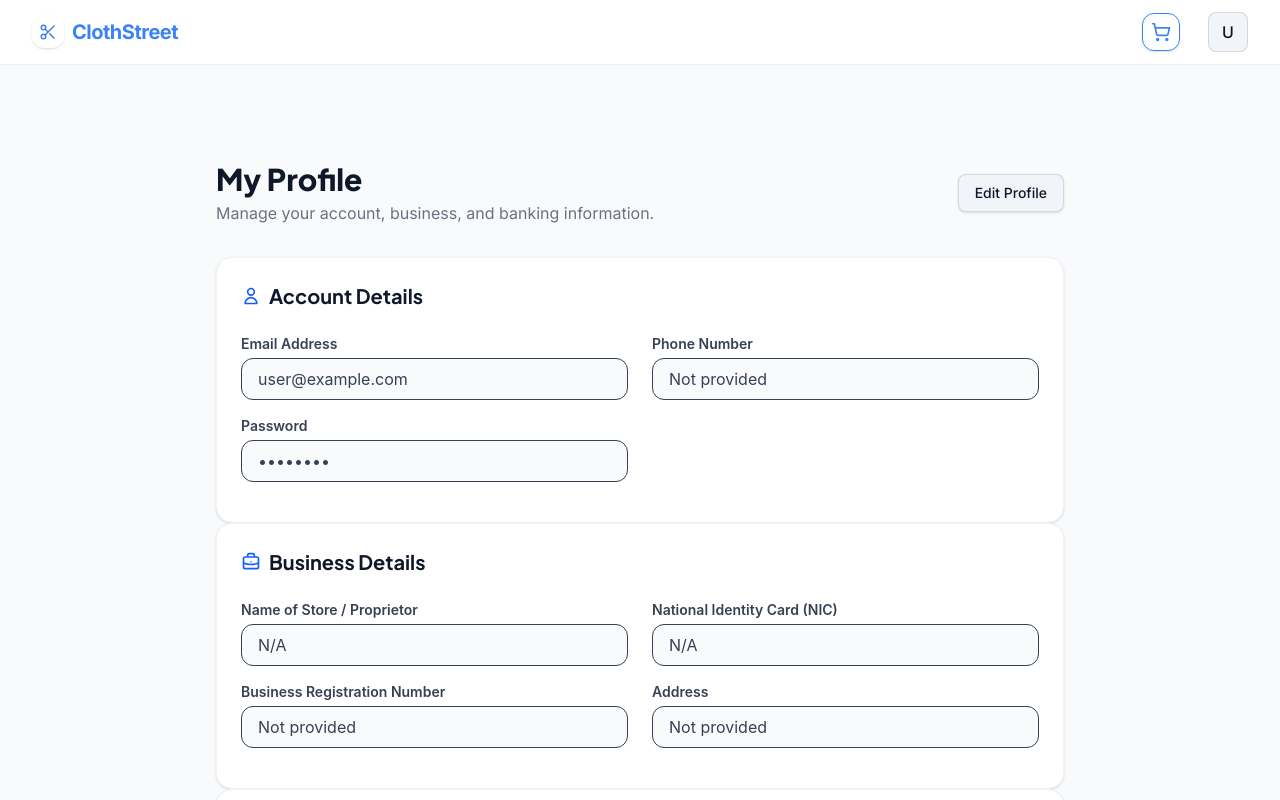
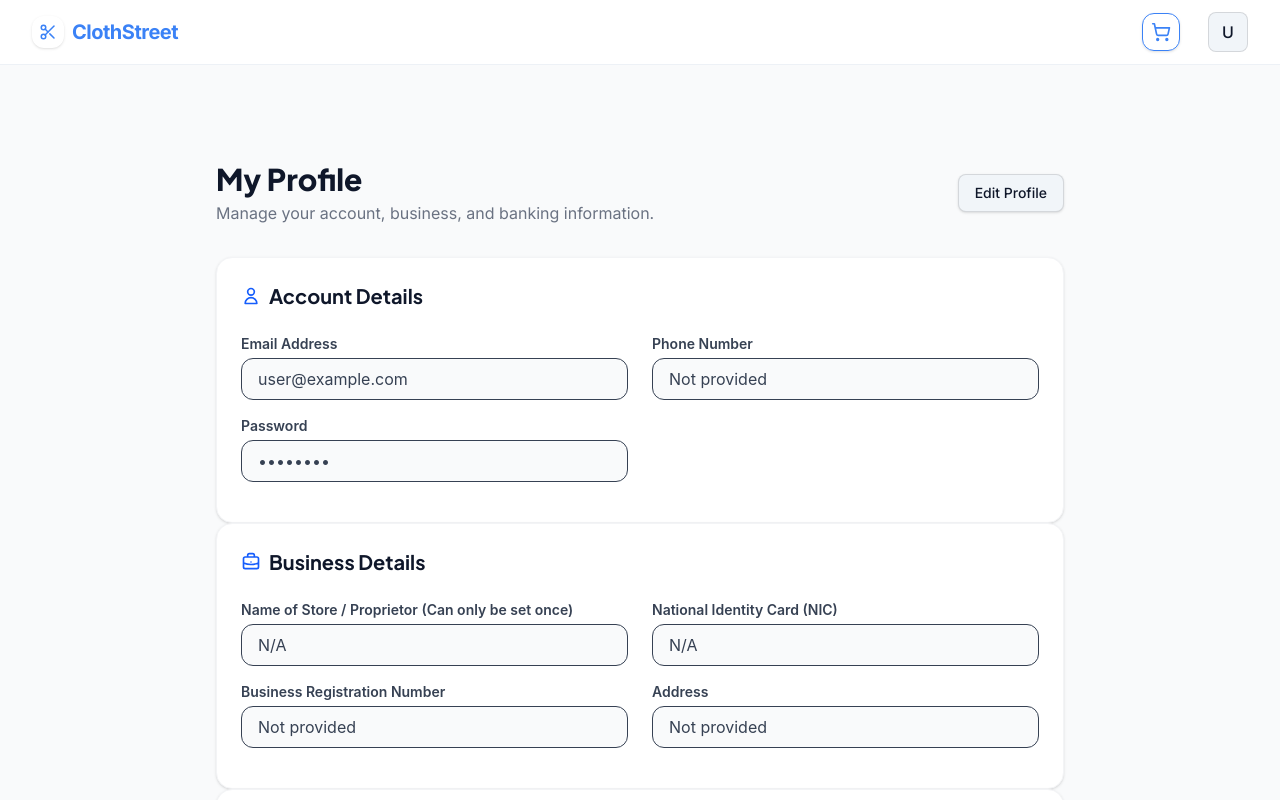
Before and after one commit to ImedhaJayawardhana/ClothStreetSL, a React (Vite) app in the folder frontend/: page /seller-profile in a window 1280 px wide. Shown: the top 800 px of the page. Built offline with nearby package versions, Linux system fonts and the light colour scheme; no server answers; the database is empty; sample sign-in values are in the browser's storage.

Commit message:
update seller profile

```diff
--- a/frontend/src/pages/supplier/SellerProfile.jsx
+++ b/frontend/src/pages/supplier/SellerProfile.jsx
@@ -20,11 +20,13 @@ export default function SellerProfile() {
   const [readOnlyData, setReadOnlyData] = useState({
     email: "",
     storeName: "",
+    hasShopName: true,
     nic: "",
     totalEarnings: 0,
   });
   // Editable data
   const [formData, setFormData] = useState({
+    shopName: "",
     phone: "",
     password: "", // Handled separately if changed
     businessRegNumber: "",
@@ -61,14 +63,19 @@ export default function SellerProfile() {
           const data = d.data();
           totalEarnings += Number(data.total ?? data.totalAmount ?? 0);
         });
+        const savedShopName = sellerData.shopName || sellerData.storeName;
+        const hasShopName = !!savedShopName;
+
         // Set state
         setReadOnlyData({
           email: user.email || sellerData.email || userData.email || "",
-          storeName: sellerData.shopName || sellerData.storeName || userData.name || user.name || "N/A",
+          storeName: savedShopName || userData.name || user.name || "N/A",
+          hasShopName: hasShopName,
           nic: sellerData.nic || userData.nic || "N/A",
           totalEarnings: totalEarnings,
         });
         setFormData({
+          shopName: savedShopName || "",
           phone: sellerData.phone || userData.phone || "",
           password: "",
           businessRegNumber: sellerData.businessRegNumber || sellerData.brn || "",
@@ -100,6 +107,16 @@ export default function SellerProfile() {
         bankName: formData.bankName,
         bankAccount: formData.bankAccount,
       };
+
+      if (!readOnlyData.hasShopName && formData.shopName && formData.shopName.trim() !== "") {
+        updates.shopName = formData.shopName.trim();
+        // Also update local readOnly state so it locks immediately upon save
+        setReadOnlyData((prev) => ({
+          ...prev,
+          storeName: formData.shopName.trim(),
+          hasShopName: true,
+        }));
+      }
       // Update in Firestore
       await updateDoc(sellerDocRef, updates);
       // Also try to update user doc if it exists to keep in sync
@@ -244,9 +261,11 @@ export default function SellerProfile() {
           </h2>
           <div className="grid grid-cols-1 md:grid-cols-2 gap-x-6">
             <InputField
-              label="Name of Store / Proprietor"
-              value={readOnlyData.storeName}
-              isReadOnly={true}
+              label={readOnlyData.hasShopName ? "Name of Store / Proprietor" : "Name of Store / Proprietor (Can only be set once)"}
+              name="shopName"
+              value={readOnlyData.hasShopName || !isEditing ? readOnlyData.storeName : formData.shopName}
+              isReadOnly={readOnlyData.hasShopName}
+              placeholder="Enter your store name"
             />
             <InputField
               label="National Identity Card (NIC)"
```
